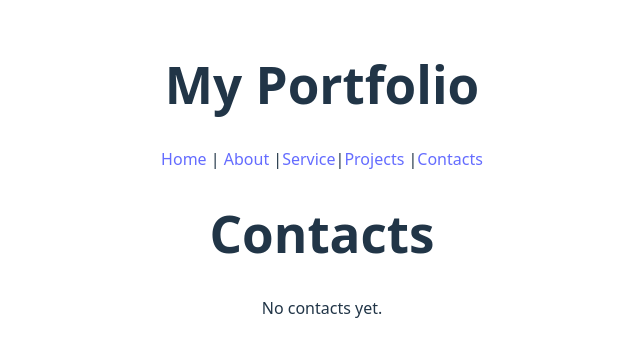
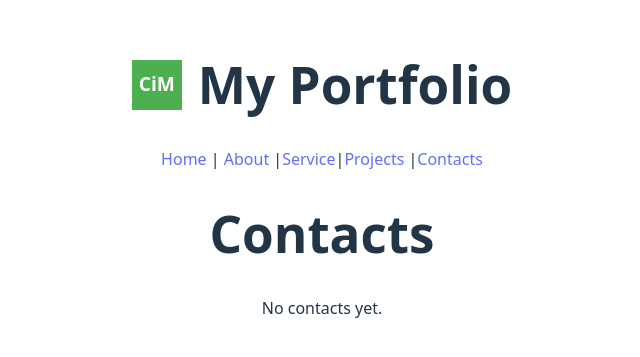
Before and after one commit to CYRUSMAINA/COMP229-Week2, a React (Vite) app: page /contacts in a window 1280 px wide. Shown: the part 221-578 px from the top of the page, without its empty margins (318-958 px from the left). Built offline with nearby package versions, Linux system fonts and the light colour scheme.

Commit message:
added logo header

```diff
--- a/src/App.jsx
+++ b/src/App.jsx
@@ -1,5 +1,5 @@
 import './App.css'
-import Layout from './component/Layout'
+//import Layout from './component/Layout'
 import MainRouter from './MainRouter'
 
 function App() {
--- a/src/component/Layout.jsx
+++ b/src/component/Layout.jsx
@@ -1,9 +1,14 @@
 import { Link } from "react-router-dom"
+import Logo from "./Logo"
 export default function Layout ()
 {
     return(
         <>
-            <h1>My Portfolio </h1>
+            <header style={{display:'flex',alignItems:'center',gap:'1rem'}}>
+                <Logo/>
+                <h1>My Portfolio </h1>
+            </header>
+
             <nav>
             <Link to="/">Home </Link>| <Link to="/about">About </Link>|<Link to="/service">Service</Link>|<Link to="/projects">Projects </Link>|<Link to="/contacts">Contacts </Link>
             </nav>
--- /dev/null
+++ b/src/component/Logo.jsx
@@ -0,0 +1,19 @@
+export default function Logo()
+{
+     return(
+      <div style={{
+          width: '50px',
+          height: '50px',
+          backgroundColor: '#4CAF50',
+          color:'white',
+          fontWeight:'bold',
+          display:'flex',
+          alignItems:'center',
+          justifyContent:'center',
+          fontSize:'1.2rem'
+        }}>
+          CiM
+       </div>
+
+     )
+}
```
